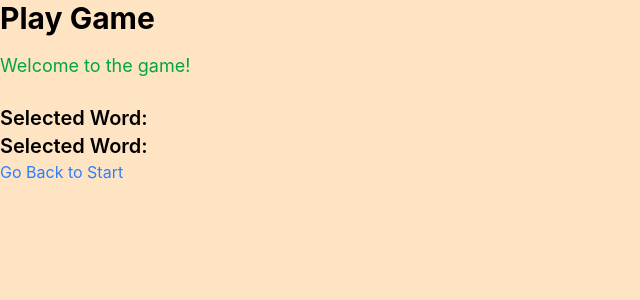
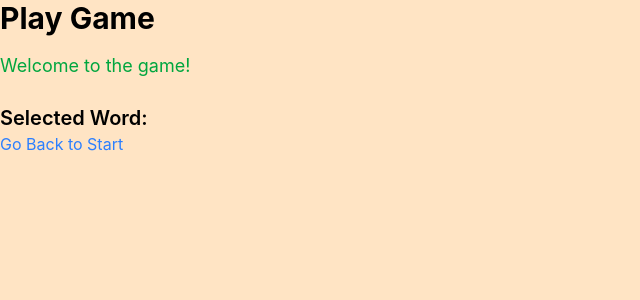
Before and after one commit to way2masoom/React-Learning, a React (Vite) app in the folder HangMangame/: page /play in a window 1280 px wide. Shown: the top 300 px of the page, without its empty margins (0-640 px from the left). Built offline with nearby package versions, Linux system fonts and the light colour scheme.

Commit message:
Add routing and game components; implement navigation between Start and Play pages

```diff
--- a/HangMangame/src/components/TextInputForm/TextInputFormContainer.jsx
+++ b/HangMangame/src/components/TextInputForm/TextInputFormContainer.jsx
@@ -18,19 +18,12 @@ function TextInputFormContainer() {
 
         if (value) {
             // if we have something in the input field, we navigate to the play page
-            navigate(`/play?text=${value}`)
+            navigate("/play", {
+                state: {
+                    wordSelected: value
+                }
+            })
         }
-
-
-
-        // if (value) {
-        //     // if we have something in the input field, we navigate to the play page
-        //     navigate("/play", {
-        //         state: {
-        //             wordSelected: value
-        //         }
-        //     })
-        // }
     }
 
     // Handle input change
--- a/HangMangame/src/pages/Playgame.jsx
+++ b/HangMangame/src/pages/Playgame.jsx
@@ -1,4 +1,4 @@
-import { Link, useSearchParams } from "react-router-dom";
+import { Link } from "react-router-dom";
 import { useLocation } from "react-router-dom";
 
 
@@ -7,8 +7,6 @@ function PlayGame() {
     // Access data
     const location = useLocation();
     const word = location.state?.wordSelected;
-    const [searchParams] = useSearchParams();
-    console.log(searchParams.get("text"));
 
     return (
         <div>
@@ -16,7 +14,6 @@ function PlayGame() {
             <p className="text-lg mb-6 text-green-600">Welcome to the game!</p>
 
             <p className="text-xl font-semibold">Selected Word: {word}</p>
-            <p className="text-xl font-semibold">Selected Word: {searchParams}</p>
             <Link to="/start" className="text-blue-500 hover:text-blue-700">Go Back to Start</Link>
         </div>
     )
```
